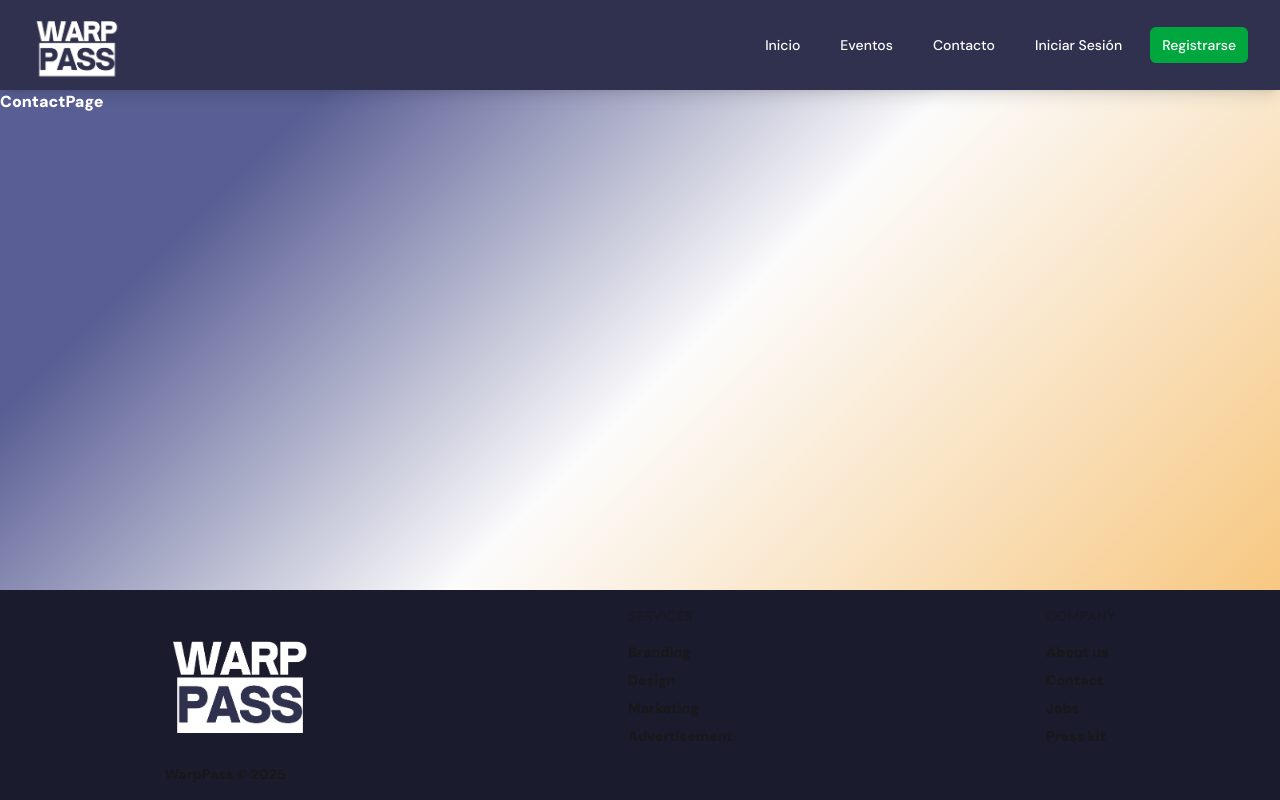
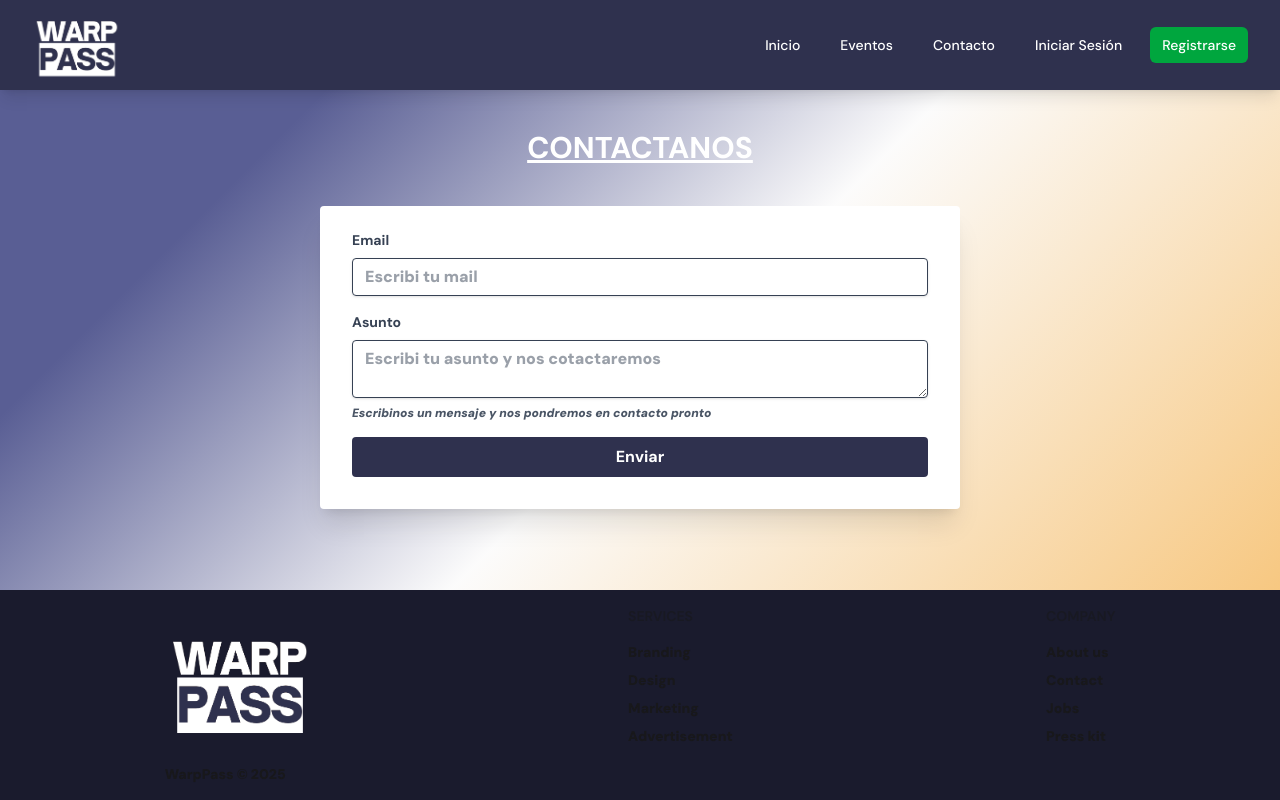
Before and after one commit to Yappur/WarpPass-Frontend, a React (Vite) app: page /contacto in a window 1280 px wide. Built offline with nearby package versions, Linux system fonts and the light colour scheme.

Commit message:
New: prototipo de formulario de contacto

```diff
--- a/src/components/formularios/FormContact.jsx
+++ b/src/components/formularios/FormContact.jsx
@@ -1,7 +1,55 @@
 import React from "react";
 
 const FormContact = () => {
-  return <div>FormContact</div>;
+  return (
+    <>
+      <div className="container ml-auto mr-auto flex items-center justify-center ">
+        <div className="w-full md:w-1/2">
+          <form className="bg-white shadow-xl rounded px-8 pt-6 pb-8 mb-10">
+            <div className="mb-4">
+              <label
+                htmlFor="email"
+                className=" text-gray-700 text-sm font-bold mb-2 flex "
+              >
+                Email
+              </label>
+              <input
+                className="shadow appearance-none border rounded w-full py-2 px-3 text-gray-700 leading-tight focus:outline-none focus:shadow-outline"
+                id="email"
+                type="email"
+                placeholder="Escribi tu mail"
+                required
+              />
+            </div>
+            <div className="mb-4">
+              <label
+                htmlFor="asunto"
+                className=" text-gray-700 text-sm font-bold mb-2 flex "
+              >
+                Asunto
+              </label>
+              <textarea
+                type="text"
+                name="asunto"
+                className="shadow appearance-none border rounded w-full py-2 px-3 text-gray-700 leading-tight focus:outline-none focus:shadow-outline"
+                placeholder="Escribi tu asunto y nos cotactaremos"
+                required
+              />
+              <p className="text-gray-600 text-xs italic">
+                Escribinos un mensaje y nos pondremos en contacto pronto
+              </p>
+            </div>
+            <button
+              type="submit"
+              className="bg-[#2F314E] hover:bg-[#1A1B2D] text-white font-bold py-2 px-4 rounded w-full transition-colors duration-500 cursor-pointer"
+            >
+              Enviar
+            </button>
+          </form>
+        </div>
+      </div>
+    </>
+  );
 };
 
 export default FormContact;
--- a/src/pages/staticPages/ContactPage.jsx
+++ b/src/pages/staticPages/ContactPage.jsx
@@ -1,9 +1,24 @@
 import React from "react";
+import FormContact from "../../components/Formularios/FormContact";
 import { cambiarTitulo } from "../../helpers/cambiarTitulos";
 
 const ContactPage = () => {
   cambiarTitulo("ContactPage");
-  return <div>ContactPage</div>;
+  return (
+    <>
+      <div>
+        <div className=" mt-10 text-center justify-center flex">
+          <h1 className=" text-3xl font-bold underline uppercase flex ">
+            Contactanos
+            <span></span>
+          </h1>
+        </div>
+        <div className="mt-10">
+          <FormContact />
+        </div>
+      </div>
+    </>
+  );
 };
 
 export default ContactPage;
```
